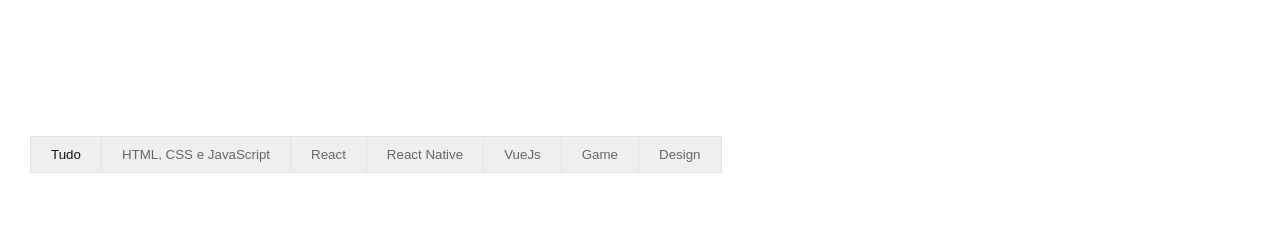
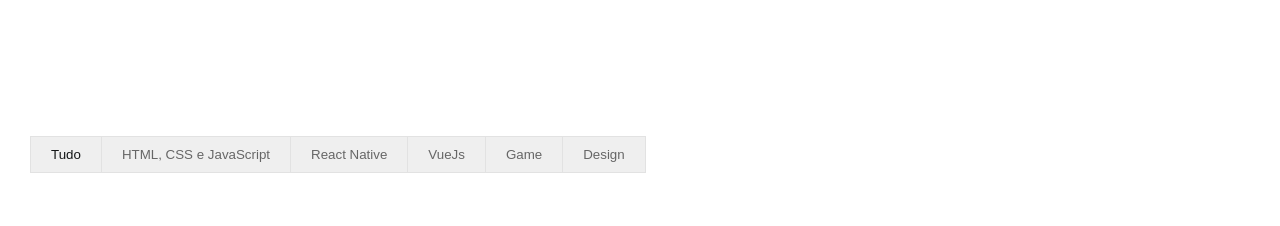
Before and after one commit to Ryan-R-C/new-portfolio, a React (Create React App) app: page / in a window 1280 px wide. Shown: the part 2680-2906 px from the top of the page. Built offline with nearby package versions, Linux system fonts and the light colour scheme.

Commit message:
updated filters

```diff
--- a/src/info.ts
+++ b/src/info.ts
@@ -102,7 +102,7 @@
   filtros: [ // -
     "HTML, CSS e JavaScript",
     // "Node",
-    "React",
+    // "React",
     "React Native",
     "VueJs",
     "Game",
@@ -280,7 +280,7 @@
 
 
     {
-      filter: "React Native React",
+      filter: "React Native",
       title: "React Native News",
       link: "https://ryan-news-react-app.netlify.app/",
       src: "https://camo.githubusercontent.com/645d08fdb5027ed9534beefb6f611d118884d8cde7271177c7b988ae4893e594/68747470733a2f2f692e6962622e636f2f743862735173662f53637265656e73686f742d66726f6d2d323032322d30372d31362d31382d33312d33382e706e67",
```
